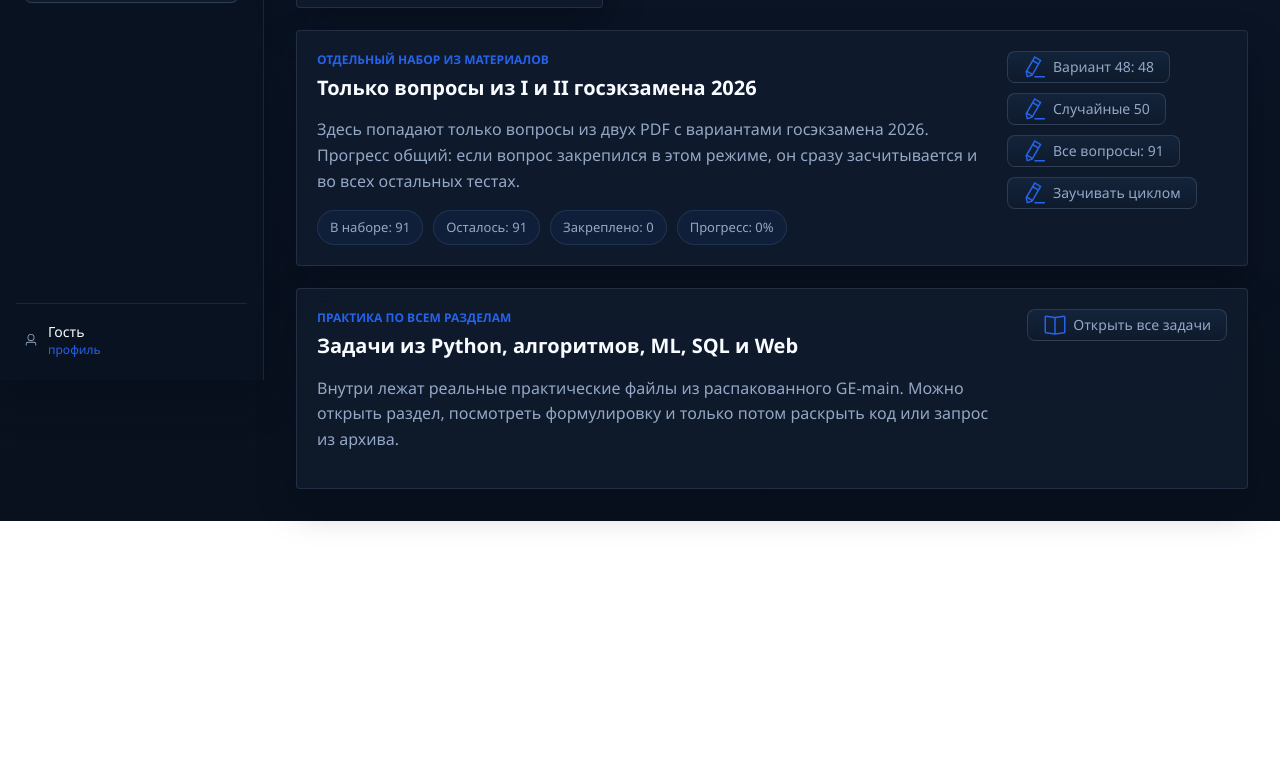
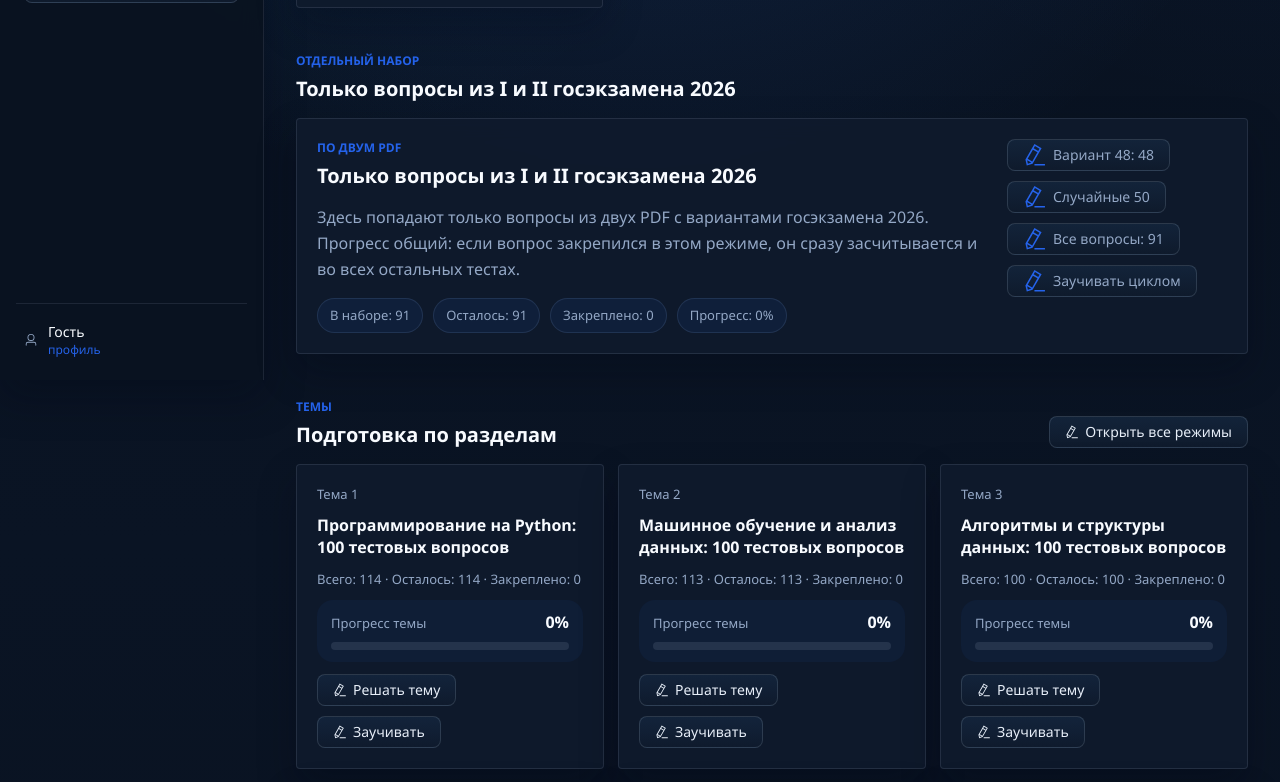
Before and after one commit to AndrMiAl/exgos, a Vue app: page / in a window 1280 px wide. Shown: the part 420-1202 px from the top of the page. Before the commit the page ends 941 px from the top, so only its background shows below. Built offline with nearby package versions, Linux system fonts and the light colour scheme; no server answers.

Commit message:
увцка

```diff
--- a/src/views/DashboardView.vue
+++ b/src/views/DashboardView.vue
@@ -41,6 +41,27 @@ const stateExamPdfKnowledgePercent = computed(() => {
 const stateExamPdfVariantQuestionCount = computed(() => Math.min(stateExamPdfSummary.value.availableQuestions, 48))
 const stateExamPdfRandomQuestionCount = computed(() => Math.min(stateExamPdfSummary.value.availableQuestions, 50))
 const stateExamPdfFullQuestionCount = computed(() => stateExamPdfSummary.value.availableQuestions)
+const sectionCards = computed(() =>
+  examStore.sections
+    .map((section) => {
+      const summary = examStore.getQuestionPoolSummary(ownerId.value, section.id)
+      const percent = summary.totalQuestions === 0
+        ? 0
+        : Math.round((summary.masteredQuestions / summary.totalQuestions) * 100)
+      const shortTitle = section.title.replace(/^Тема\s+\d+\.\s*/u, '')
+
+      return {
+        id: section.id,
+        order: section.order,
+        title: shortTitle,
+        totalQuestions: summary.totalQuestions,
+        availableQuestions: summary.availableQuestions,
+        masteredQuestions: summary.masteredQuestions,
+        percent,
+      }
+    })
+    .sort((left, right) => left.order - right.order),
+)
 </script>
 
 <template>
@@ -89,19 +110,38 @@ const stateExamPdfFullQuestionCount = computed(() => stateExamPdfSummary.value.a
       </el-card>
     </div>
 
+    <section v-if="activeAttempt" class="dashboard-section">
+      <div class="dashboard-section__header">
+        <div>
+          <p class="eyebrow">Продолжение</p>
+          <h2>Незавершенная попытка</h2>
+        </div>
+        <RouterLink :to="{ path: '/practice', query: { resume: 'active' } }">
+          <el-button type="primary" :icon="EditPen">Продолжить попытку</el-button>
+        </RouterLink>
+      </div>
+
       <el-alert
-      v-if="activeAttempt"
         type="info"
         show-icon
         :closable="false"
-      title="Есть незавершенная попытка"
-      description="На странице решения можно продолжить ее с того места, где вы остановились, или начать заново."
+        title="Прогресс сохранен"
+        description="Можно спокойно посмотреть режимы и темы ниже, а затем вернуться в ту же попытку без потери места."
       />
+    </section>
 
-    <el-card v-if="stateExamPdfScope" shadow="never" class="metric-card">
+    <section v-if="stateExamPdfScope" class="dashboard-section">
+      <div class="dashboard-section__header">
+        <div>
+          <p class="eyebrow">Отдельный набор</p>
+          <h2>Только вопросы из I и II госэкзамена 2026</h2>
+        </div>
+      </div>
+
+      <el-card shadow="never" class="metric-card">
       <div class="dashboard-feature">
         <div class="dashboard-feature__copy">
-          <p class="eyebrow">Отдельный набор из материалов</p>
+          <p class="eyebrow">По двум PDF</p>
           <h2>{{ stateExamPdfScope.title }}</h2>
           <p class="muted">
             Здесь попадают только вопросы из двух PDF с вариантами госэкзамена 2026. Прогресс общий:
@@ -130,6 +170,58 @@ const stateExamPdfFullQuestionCount = computed(() => stateExamPdfSummary.value.a
         </div>
       </div>
       </el-card>
+    </section>
+
+    <section class="dashboard-section">
+      <div class="dashboard-section__header">
+        <div>
+          <p class="eyebrow">Темы</p>
+          <h2>Подготовка по разделам</h2>
+        </div>
+        <RouterLink to="/practice">
+          <el-button :icon="EditPen">Открыть все режимы</el-button>
+        </RouterLink>
+      </div>
+
+      <div class="dashboard-topic-grid">
+        <el-card v-for="card in sectionCards" :key="card.id" shadow="never" class="dashboard-topic-card">
+          <span>Тема {{ card.order }}</span>
+          <strong>{{ card.title }}</strong>
+          <small>
+            Всего: {{ card.totalQuestions }}
+            · Осталось: {{ card.availableQuestions }}
+            · Закреплено: {{ card.masteredQuestions }}
+          </small>
+          <div class="dashboard-topic-card__progress">
+            <div class="dashboard-topic-card__progress-header">
+              <span>Прогресс темы</span>
+              <strong>{{ card.percent }}%</strong>
+            </div>
+            <el-progress :percentage="card.percent" :show-text="false" :stroke-width="8" />
+          </div>
+          <div class="dashboard-topic-card__actions">
+            <RouterLink :to="{ path: '/practice', query: { section: card.id, mode: 'adaptive' } }">
+              <el-button plain :icon="EditPen" :disabled="card.availableQuestions === 0">
+                Решать тему
+              </el-button>
+            </RouterLink>
+            <RouterLink :to="{ path: '/practice', query: { section: card.id, mode: 'memorize' } }">
+              <el-button type="warning" plain :icon="EditPen" :disabled="card.availableQuestions === 0">
+                Заучивать
+              </el-button>
+            </RouterLink>
+          </div>
+        </el-card>
+      </div>
+    </section>
+
+    <section class="dashboard-section">
+      <div class="dashboard-section__header">
+        <div>
+          <p class="eyebrow">Практика</p>
+          <h2>Задачи по разделам</h2>
+        </div>
+      </div>
 
       <el-card shadow="never" class="metric-card">
       <div class="dashboard-feature">
@@ -146,6 +238,7 @@ const stateExamPdfFullQuestionCount = computed(() => stateExamPdfSummary.value.a
         </RouterLink>
       </div>
       </el-card>
+    </section>
 
     <el-empty
       v-if="totalQuestions === 0"
@@ -159,6 +252,23 @@ const stateExamPdfFullQuestionCount = computed(() => stateExamPdfSummary.value.a
 </template>
 
 <style scoped>
+.dashboard-section {
+  display: grid;
+  gap: 16px;
+  margin-top: 22px;
+}
+
+.dashboard-section__header {
+  display: flex;
+  align-items: flex-end;
+  justify-content: space-between;
+  gap: 16px;
+}
+
+.dashboard-section__header h2 {
+  margin: 6px 0 0;
+}
+
 .dashboard-feature {
   display: flex;
   align-items: flex-start;
@@ -193,7 +303,57 @@ const stateExamPdfFullQuestionCount = computed(() => stateExamPdfSummary.value.a
   min-width: 220px;
 }
 
+.dashboard-topic-grid {
+  display: grid;
+  grid-template-columns: repeat(auto-fit, minmax(240px, 1fr));
+  gap: 14px;
+}
+
+.dashboard-topic-card {
+  border: 1px solid var(--app-border, rgba(148, 163, 184, 0.2));
+}
+
+.dashboard-topic-card :deep(.el-card__body) {
+  display: grid;
+  gap: 12px;
+}
+
+.dashboard-topic-card span,
+.dashboard-topic-card small {
+  color: var(--app-muted, inherit);
+  font-size: 13px;
+}
+
+.dashboard-topic-card strong {
+  line-height: 1.35;
+}
+
+.dashboard-topic-card__progress {
+  display: grid;
+  gap: 8px;
+  padding: 12px 14px;
+  border-radius: 16px;
+  background: rgba(37, 99, 235, 0.06);
+}
+
+.dashboard-topic-card__progress-header {
+  display: flex;
+  align-items: baseline;
+  justify-content: space-between;
+  gap: 10px;
+}
+
+.dashboard-topic-card__actions {
+  display: grid;
+  gap: 10px;
+}
+
 @media (max-width: 860px) {
+  .dashboard-section__header {
+    align-items: flex-start;
+    flex-direction: column;
+  }
+
   .dashboard-feature {
     display: grid;
   }
--- a/src/views/PracticeView.vue
+++ b/src/views/PracticeView.vue
@@ -1001,6 +1001,29 @@ watch(
 
     const nextQuery = { ...route.query }
     delete nextQuery.resume
+    void router.replace({ path: route.path, query: nextQuery })
+  },
+  { immediate: true },
+)
+
+watch(
+  () => [route.query.section, route.query.mode],
+  ([sectionId, mode]) => {
+    if (typeof sectionId !== 'string' || typeof mode !== 'string' || !examStore.sectionById(sectionId)) {
+      return
+    }
+
+    if (mode === 'adaptive') {
+      startSectionAttempt(sectionId)
+    } else if (mode === 'memorize') {
+      startMemorizeSectionAttempt(sectionId)
+    } else {
+      return
+    }
+
+    const nextQuery = { ...route.query }
+    delete nextQuery.section
+    delete nextQuery.mode
     void router.replace({ path: route.path, query: nextQuery })
   },
   { immediate: true },
```
Lines whose indentation alone changed are shown as unchanged.
